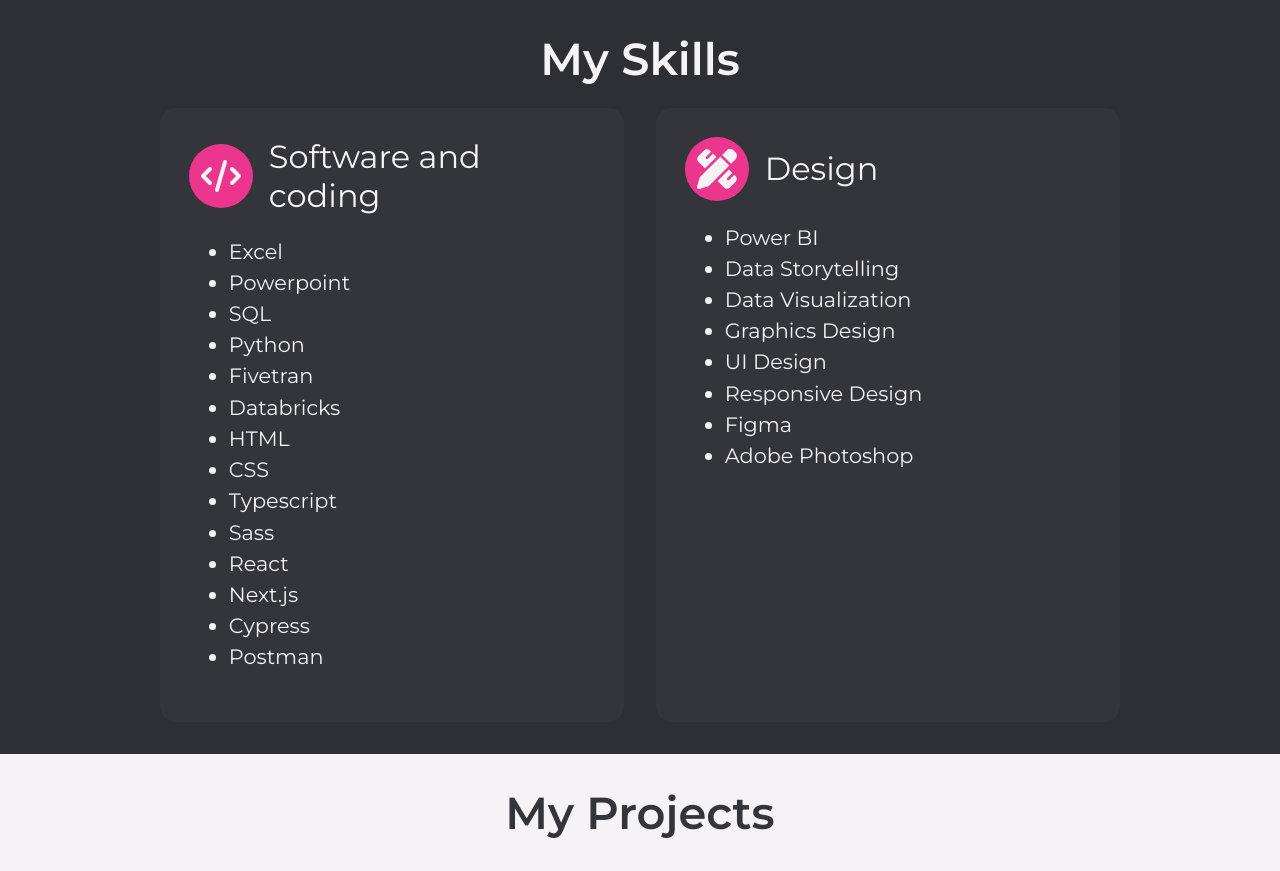
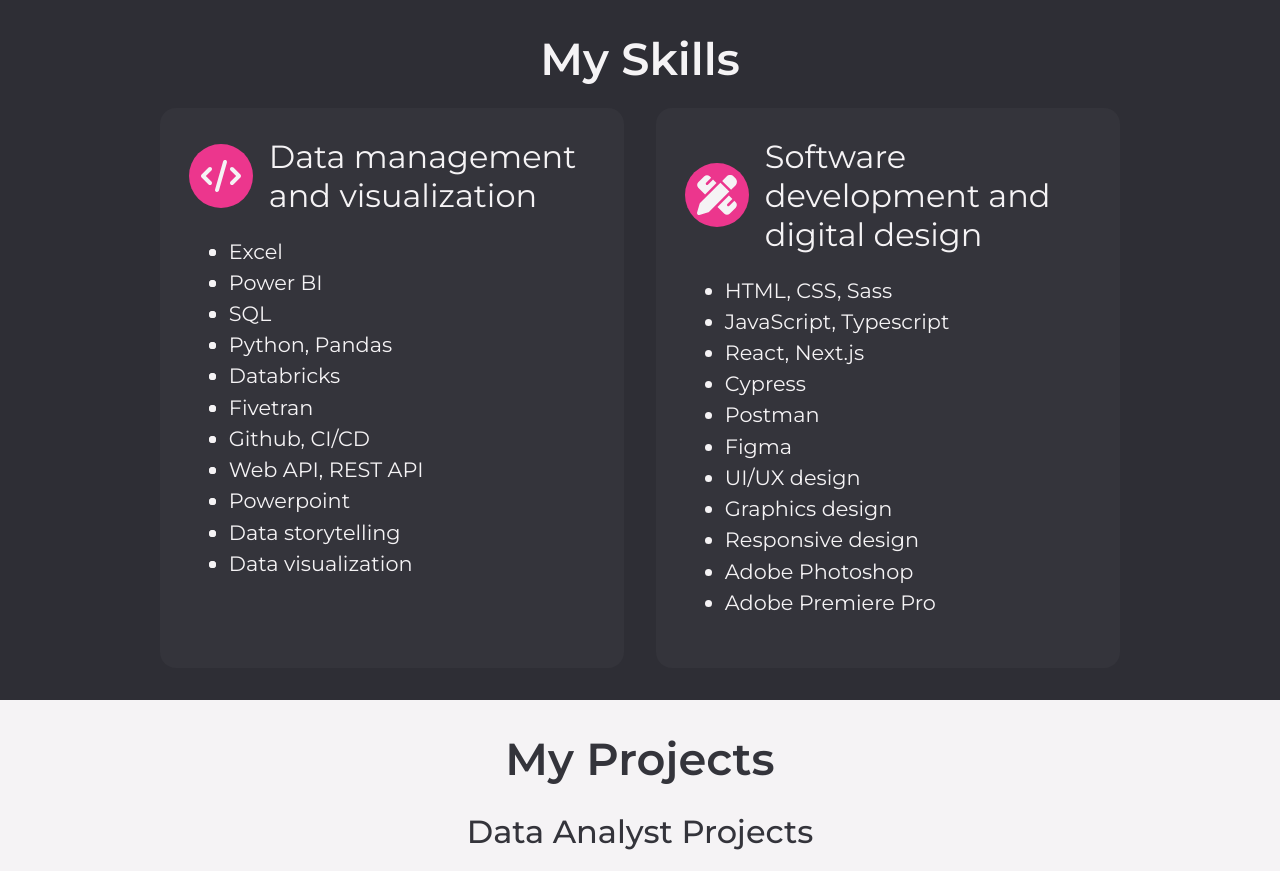
Before and after one commit to ojela028xamk/jere-lansipii-portfolio, a Next.js app: page / in a window 1280 px wide. Shown: the part 1160-2031 px from the top of the page. Built offline with nearby package versions, Linux system fonts and the light colour scheme; no server answers.

Commit message:
translate skills

```diff
--- a/app/website/skills.tsx
+++ b/app/website/skills.tsx
@@ -4,31 +4,31 @@ import { useTranslations } from "next-intl";
 
 const Skills = (): JSX.Element => {
   const t = useTranslations("website");
-  const codingSkills = [
-    "Excel",
-    "Powerpoint",
-    "SQL",
-    "Python",
-    "Fivetran",
-    "Databricks",
-    "HTML",
-    "CSS",
-    "Typescript",
-    "Sass",
-    "React",
-    "Next.js",
-    "Cypress",
-    "Postman",
-  ];
-  const designSkills = [
+  const dataSkills = [
+    "excel",
     "power_bi",
+    "sql",
+    "python",
+    "databricks",
+    "fivetran",
+    "github",
+    "api",
+    "powerpoint",
     "data_storytelling",
     "data_visualization",
+  ];
+  const appSkills = [
+    "html",
+    "javascript",
+    "react",
+    "cypress",
+    "postman",
+    "figma",
+    "ui",
     "graphic",
-    "ui",
     "responsive",
-    "figma",
     "photoshop",
+    "premiere",
   ];
 
   return (
@@ -39,22 +39,24 @@ const Skills = (): JSX.Element => {
           <div className={css.item}>
             <div className={css.item_header}>
               <FaCode className={css.icon} />
-              <span className={css.category}>{t("skills.coding_header")}</span>
+              <span className={css.category}>{t("skills.data_header")}</span>
             </div>
             <ul>
-              {codingSkills.map((skill) => (
-                <li key={skill}>{skill}</li>
+              {dataSkills.map((skill) => (
+                <li key={skill}>
+                  <li key={skill}>{t(`skills.data_skills.${skill}`)}</li>
+                </li>
               ))}
             </ul>
           </div>
           <div className={css.item}>
             <div className={css.item_header}>
               <FaPenRuler className={css.icon} />
-              <span className={css.category}>{t("skills.design_header")}</span>
+              <span className={css.category}>{t("skills.app_header")}</span>
             </div>
             <ul>
-              {designSkills.map((skill) => (
-                <li key={skill}>{t(`skills.${skill}`)}</li>
+              {appSkills.map((skill) => (
+                <li key={skill}>{t(`skills.app_skills.${skill}`)}</li>
               ))}
             </ul>
           </div>
--- a/messages/en.json
+++ b/messages/en.json
@@ -8,16 +8,34 @@
     "experience": "Jere demonstrated a good visual eye as well as knowledge of user interface/user experience design. It was also easy to communicate with him. I had a clear vision of what I wanted. Jere implemented this as well as greatly improved it. Recommended!",
     "skills": {
       "header": "My Skills",
-      "coding_header": "Software and coding",
-      "design_header": "Design",
-      "power_bi": "Power BI",
-      "data_storytelling": "Data Storytelling",
-      "data_visualization": "Data Visualization",
-      "graphic": "Graphics Design",
-      "ui": "UI Design",
-      "responsive": "Responsive Design",
-      "figma": "Figma",
-      "photoshop": "Adobe Photoshop"
+      "data_header": "Data management and visualization",
+      "app_header": "Software development and digital design",
+      "data_skills": {
+        "excel": "Excel",
+        "power_bi": "Power BI",
+        "sql": "SQL",
+        "python": "Python, Pandas",
+        "databricks": "Databricks",
+        "fivetran": "Fivetran",
+        "github": "Github, CI/CD",
+        "api": "Web API, REST API",
+        "powerpoint": "Powerpoint",
+        "data_storytelling": "Data storytelling",
+        "data_visualization": "Data visualization"
+      },
+      "app_skills": {
+        "html": "HTML, CSS, Sass",
+        "javascript": "JavaScript, Typescript",
+        "react": "React, Next.js",
+        "cypress": "Cypress",
+        "postman": "Postman",
+        "figma": "Figma",
+        "ui": "UI/UX design",
+        "graphic": "Graphics design",
+        "responsive": "Responsive design",
+        "photoshop": "Adobe Photoshop",
+        "premiere": "Adobe Premiere Pro"
+      }
     },
     "projects": {
       "header": "My Projects",
--- a/messages/fi.json
+++ b/messages/fi.json
@@ -8,16 +8,34 @@
     "experience": "Jere osoitti hyvää visuaalista silmää, kuten myös käyttöliittymä- ja käyttökokemussuunnittelun tietämystä. Hänen kanssa oli myös helppo kommunikoida. Minulla oli selkeä visio siitä mitä halusin. Jere toteutti tämän, kuten myös merkittävästi paransi sitä. Suosittelen!",
     "skills": {
       "header": "Minun taidot",
-      "coding_header": "Ohjelmat ja ohjelmointi",
-      "design_header": "Suunnittelu",
-      "power_bi": "Power BI",
-      "data_storytelling": "Datan tarinankerronta",
-      "data_visualization": "Datan visualisointi",
-      "graphic": "Graafinen suunnittelu",
-      "ui": "UI-suunnittelu",
-      "responsive": "Responsiivinen suunnittelu",
-      "figma": "Figma",
-      "photoshop": "Adobe Photoshop"
+      "data_header": "Tiedonhallinta ja visualisointi",
+      "app_header": "Sovelluskehitys ja digitaalinen suunnittelu",
+      "data_skills": {
+        "excel": "Excel",
+        "power_bi": "Power BI",
+        "sql": "SQL",
+        "python": "Python, Pandas",
+        "databricks": "Databricks",
+        "fivetran": "Fivetran",
+        "github": "Github, CI/CD",
+        "api": "Web API, REST API",
+        "powerpoint": "Powerpoint",
+        "data_storytelling": "Datan tarinankerronta",
+        "data_visualization": "Datan visualisointi"
+      },
+      "app_skills": {
+        "html": "HTML, CSS, Sass",
+        "javascript": "JavaScript, Typescript",
+        "react": "React, Next.js",
+        "cypress": "Cypress",
+        "postman": "Postman",
+        "figma": "Figma",
+        "ui": "UI/UX-suunnittelu",
+        "graphic": "Graafinen suunnittelu",
+        "responsive": "Responsiivinen suunnittelu",
+        "photoshop": "Adobe Photoshop",
+        "premiere": "Adobe Premiere Pro"
+      }
     },
     "projects": {
       "header": "Minun projektit",
```
